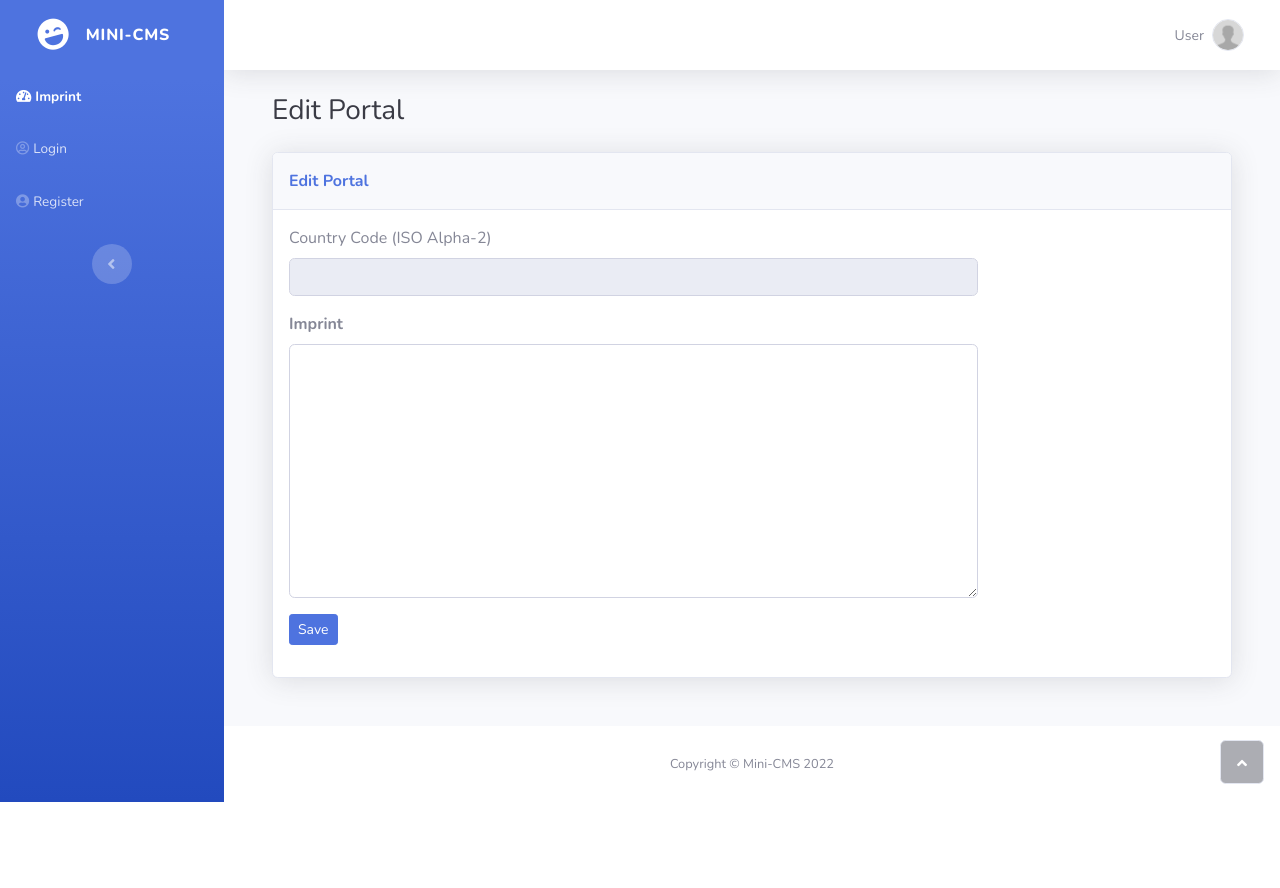
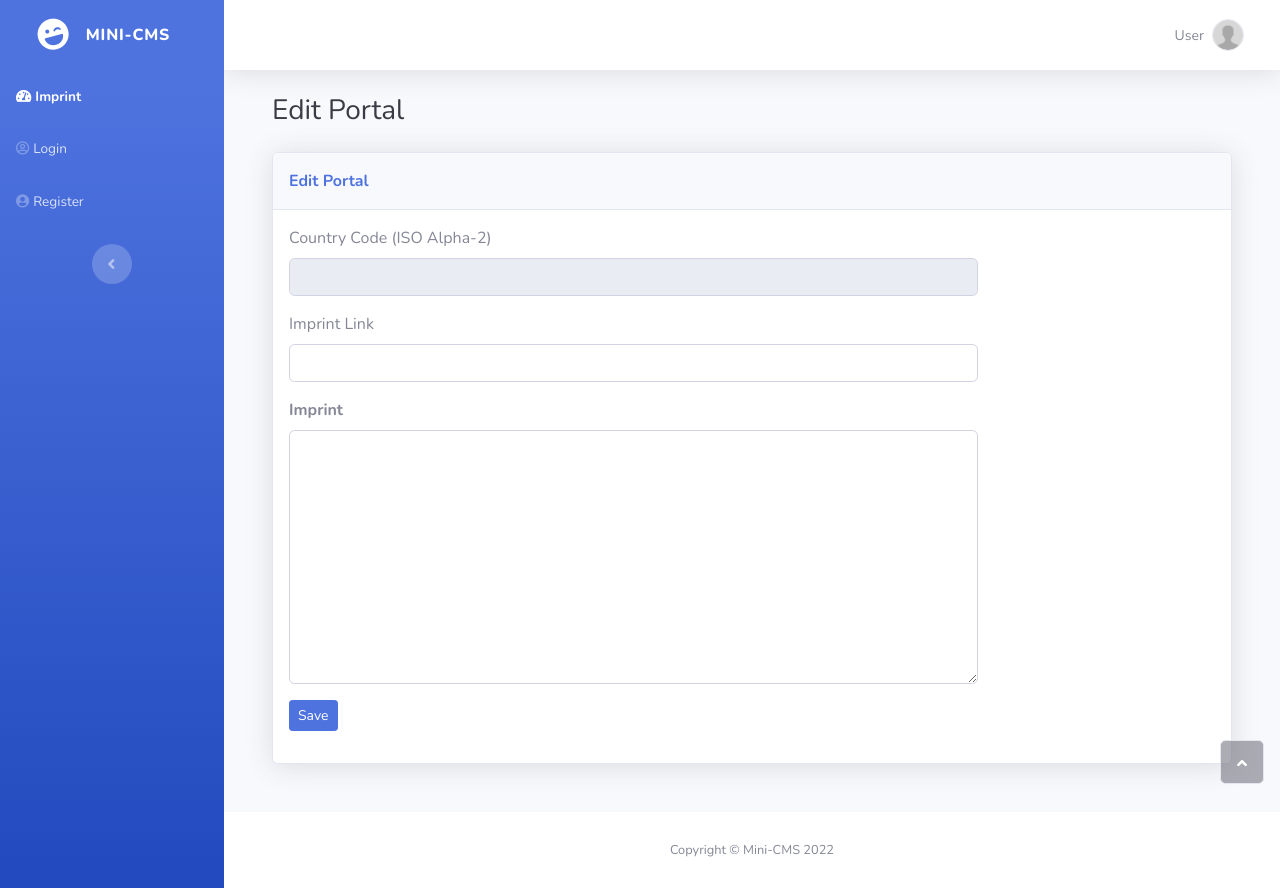
Before and after one commit to Faaizz/schwarz_probearbeit, a Symfony app: template schwarz_imprint/templates/portal/edit.html.twig in a window 1280 px wide. Before the commit the page ends 802 px from the top, so only its background shows below. Run offline with Twig, Linux system fonts and the light colour scheme; the template is opened without the code that fills it, so the values that code supplies are empty; some libraries are stand-ins or nearby versions.

Commit message:
[T-1] Add imprintLink to Portal templates

```diff
--- a/schwarz_imprint/templates/portal/create.html.twig
+++ b/schwarz_imprint/templates/portal/create.html.twig
@@ -20,6 +20,10 @@
                             <input class="form-control" type="text" id="country_code-1" name="country_code">
                         </div>
                         <div class="mb-3">
+                            <label class="form-label" for="imprint_link">Imprint Link<br></label>
+                            <input class="form-control" type="text" id="imprint_link-1" name="imprint_link">
+                        </div>
+                        <div class="mb-3">
                             <label class="form-label" for="imprint"><strong>Imprint</strong><br></label>
                             <textarea class="form-control" id="imprint" rows="10" name="imprint"></textarea>
                         </div>
--- a/schwarz_imprint/templates/portal/edit.html.twig
+++ b/schwarz_imprint/templates/portal/edit.html.twig
@@ -20,6 +20,10 @@
                             <input class="form-control" type="text" id="country_code-1" name="country_code" readonly="" disabled="" value="{{portal.countryCode}}">
                         </div>
                         <div class="mb-3">
+                            <label class="form-label" for="imprint_link">Imprint Link<br></label>
+                            <input class="form-control" type="text" id="imprint_link-1" name="imprint_link" value="{{portal.imprintLink}}">
+                        </div>
+                        <div class="mb-3">
                             <label class="form-label" for="imprint"><strong>Imprint</strong><br></label>
                             <textarea class="form-control" id="imprint" rows="10" name="imprint">{{portal.imprint}}</textarea>
                         </div>
```
